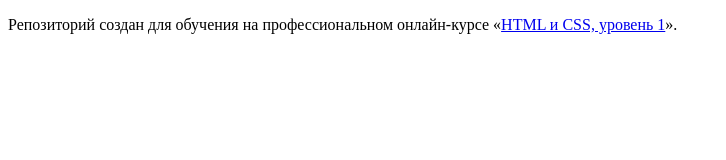
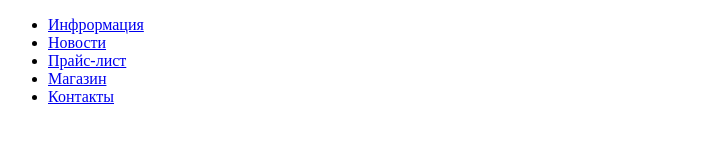
Before and after one commit to Tol007/980107-barbershop-25, a plain HTML site: page index.html in a window 1280 px wide. Shown: the whole page, without its empty margins (0-726 px from the left). Drawn offline with Linux system fonts and the light colour scheme.

Commit message:
Разметил основные пункты нав. меню

```diff
--- a/index.html
+++ b/index.html
@@ -2,11 +2,21 @@
 <html lang="ru">
   <head>
     <meta charset="utf-8">
-    <title>HTML Academy: Барбершоп</title>
+    <title>Барбершоп "Бородинский"</title>
   </head>
   <body>
+    <header class="main-header">
+      <nav class="main-navigation">
+        <ul class="site-navigation">
+          <li><a href="info.html">Инфрормация</a></li>
+          <li><a href="news.html">Новости</a></li>
+          <li><a href="price.html">Прайс-лист</a></li>
+          <li><a href="catalog.html">Магазин</a></li>
+          <li><a href="contacts.html">Контакты</a></li>
+        </ul>
+      </nav>
+    </header>
 
-    <p>Репозиторий создан для обучения на профессиональном онлайн‑курсе «<a href="https://htmlacademy.ru/intensive/htmlcss">HTML и CSS, уровень 1</a>».</p>
 
   </body>
 </html>
```
